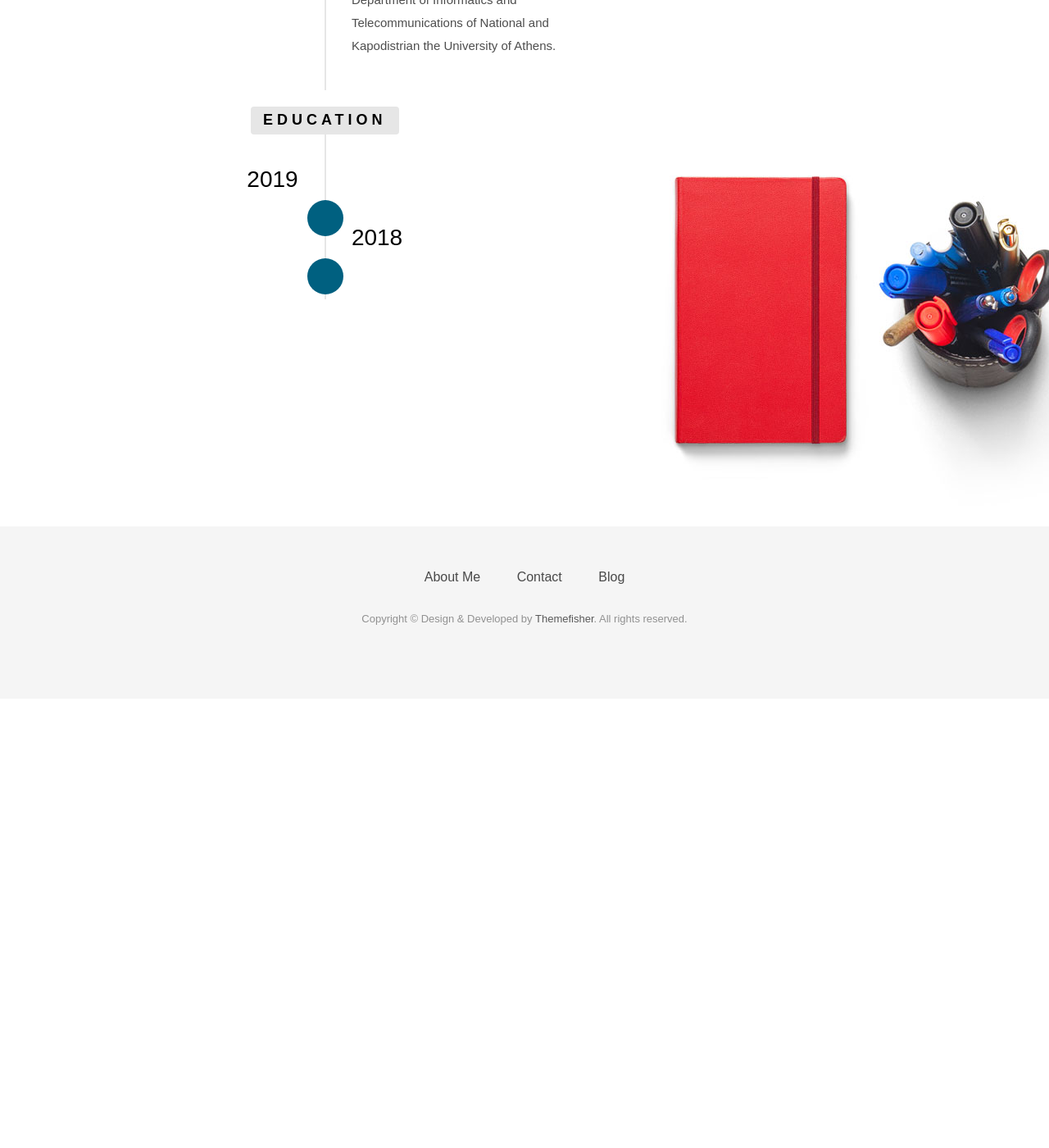
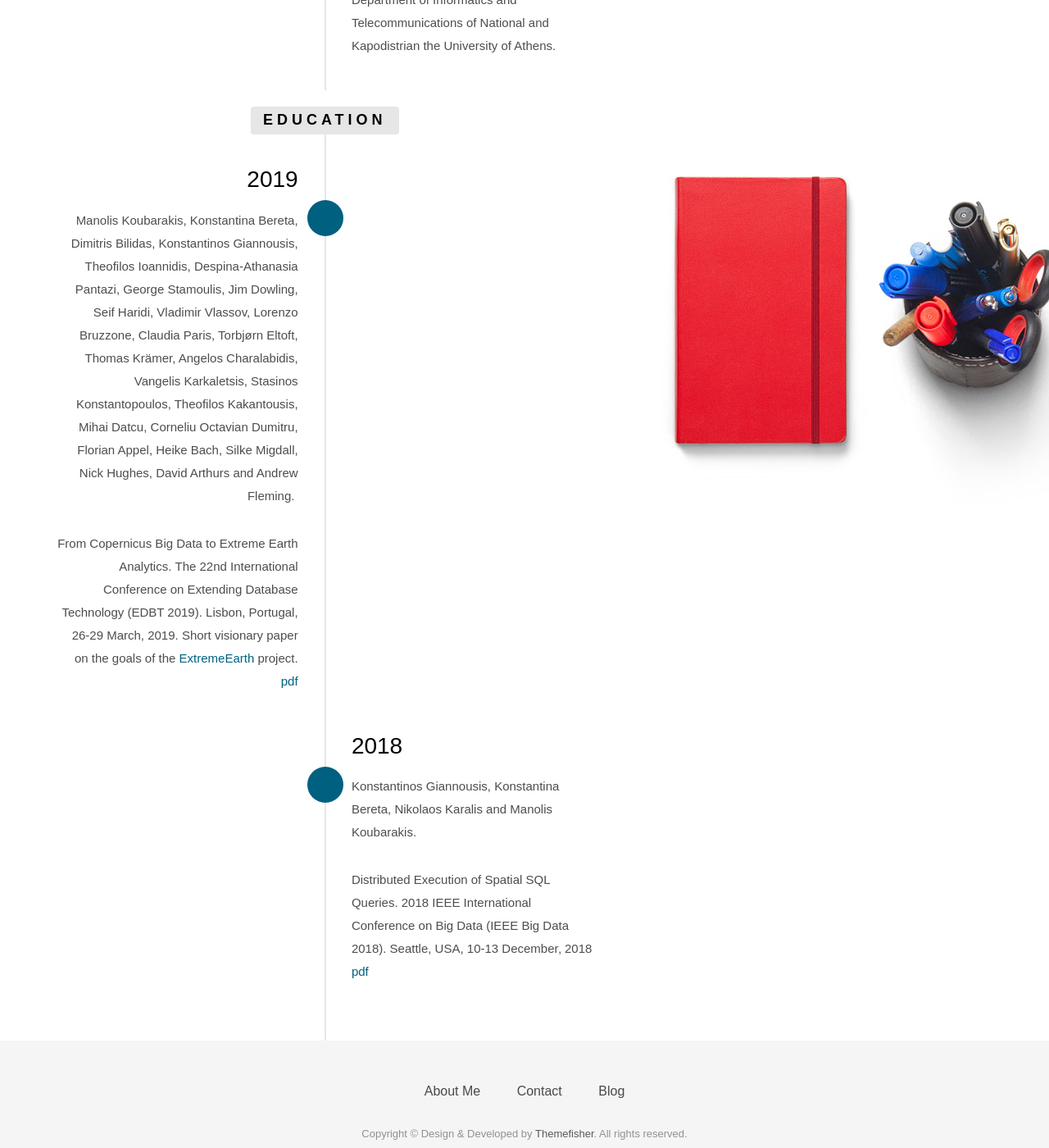
Before and after one commit to kgiann78/kgiann78.github.io, a Jekyll site: the page built from index.html, in a window 1280 px wide and 1400 px high, scrolled down 3790 px. Shown: the whole window at 82% size. Built offline with Jekyll 4.4.1, drawn with Linux system fonts in a browser that asks for light colours; nearby versions of some CDN libraries; some web fonts are replaced; before the commit the page ends 4642 px from its top, so only the background shows below that.

Commit message:
Update puvliactions

```diff
--- a/index.html
+++ b/index.html
@@ -185,9 +185,19 @@ permalink: /
                                 <!-- <span class="company">National and Kapodistrian University of Athens - 2014 - 2018</span> -->
                             </div>
                             <div class="timeline-body">
-                                <!-- <p>My Master was in Advanced Information Systems in the Department of
-                                    Informatics and Telecommunications of the National and Kapodistrian
-                                    University of Athens.</p> -->
+                                <ul>
+                                    <li><p>Manolis Koubarakis, Konstantina Bereta, Dimitris Bilidas, Konstantinos Giannousis,
+                                        Theofilos Ioannidis, Despina-Athanasia Pantazi, George Stamoulis, Jim Dowling,
+                                        Seif Haridi, Vladimir Vlassov, Lorenzo Bruzzone, Claudia Paris, Torbjørn Eltoft,
+                                        Thomas Krämer, Angelos Charalabidis, Vangelis Karkaletsis, Stasinos Konstantopoulos,
+                                        Theofilos Kakantousis, Mihai Datcu, Corneliu Octavian Dumitru, Florian Appel, Heike Bach,
+                                        Silke Migdall, Nick Hughes, David Arthurs and Andrew Fleming. </p>
+
+                                        <p>From Copernicus Big Data to Extreme Earth Analytics. The 22nd International Conference on Extending Database Technology (EDBT 2019).
+                                            Lisbon, Portugal, 26-29 March, 2019. Short visionary paper on the goals of the <a href="earthanalytics.eu">ExtremeEarth</a> project.
+                                            <a href="http://cgi.di.uoa.gr/~koubarak/publications/2019/EDBT19_paper_321.pdf">pdf</a></p>
+                                        </li>
+                                </ul>
                             </div>
                         </div>
                     </li>
@@ -196,12 +206,16 @@ permalink: /
                         <div class="timeline-panel">
                             <div class="timeline-heading">
                                 <h3 class="timeline-title">2018</h3>
-                                <!-- <span class="company">National and Kapodistrian University of Athens - 2011 - 2014</span> -->
                             </div>
                             <div class="timeline-body">
-                                <!-- <p>I studied Computer Science in the Department of Informatics and
-                                    Telecommunications of National and Kapodistrian the University of
-                                    Athens.</p> -->
+                                    <ul>
+                                            <li><p>Konstantinos Giannousis, Konstantina Bereta, Nikolaos Karalis and Manolis Koubarakis. </p>
+
+                                                <p>Distributed Execution of Spatial SQL Queries. 2018 IEEE International Conference on Big Data
+                                                    (IEEE Big Data 2018). Seattle, USA, 10-13 December‚ 2018
+                                                    <a href="http://cgi.di.uoa.gr/~koubarak/publications/2018/IEEEBigDataShort.pdf">pdf</a></p>
+                                                </li>
+                                        </ul>
                             </div>
                         </div>
                     </li>
```
